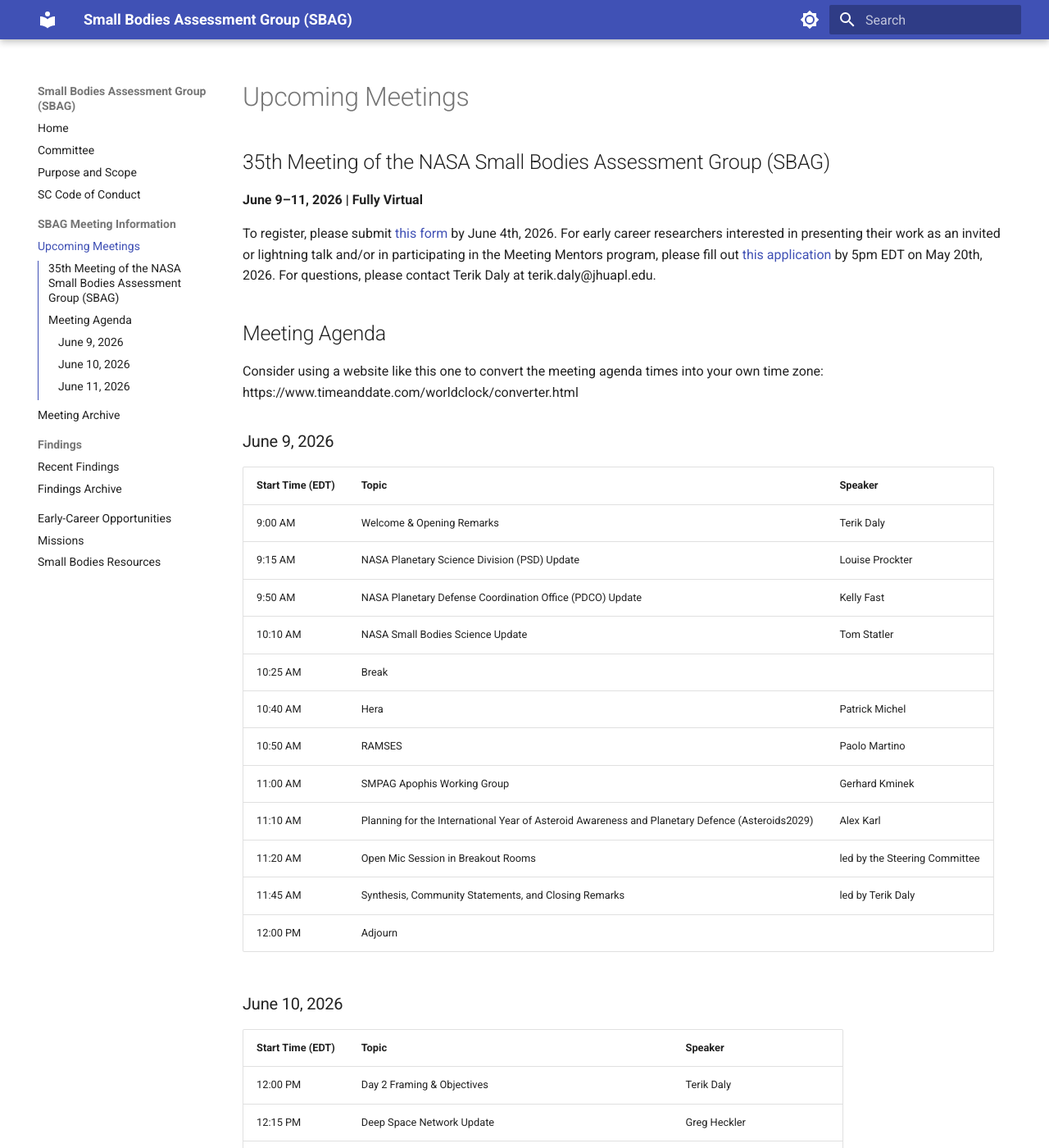
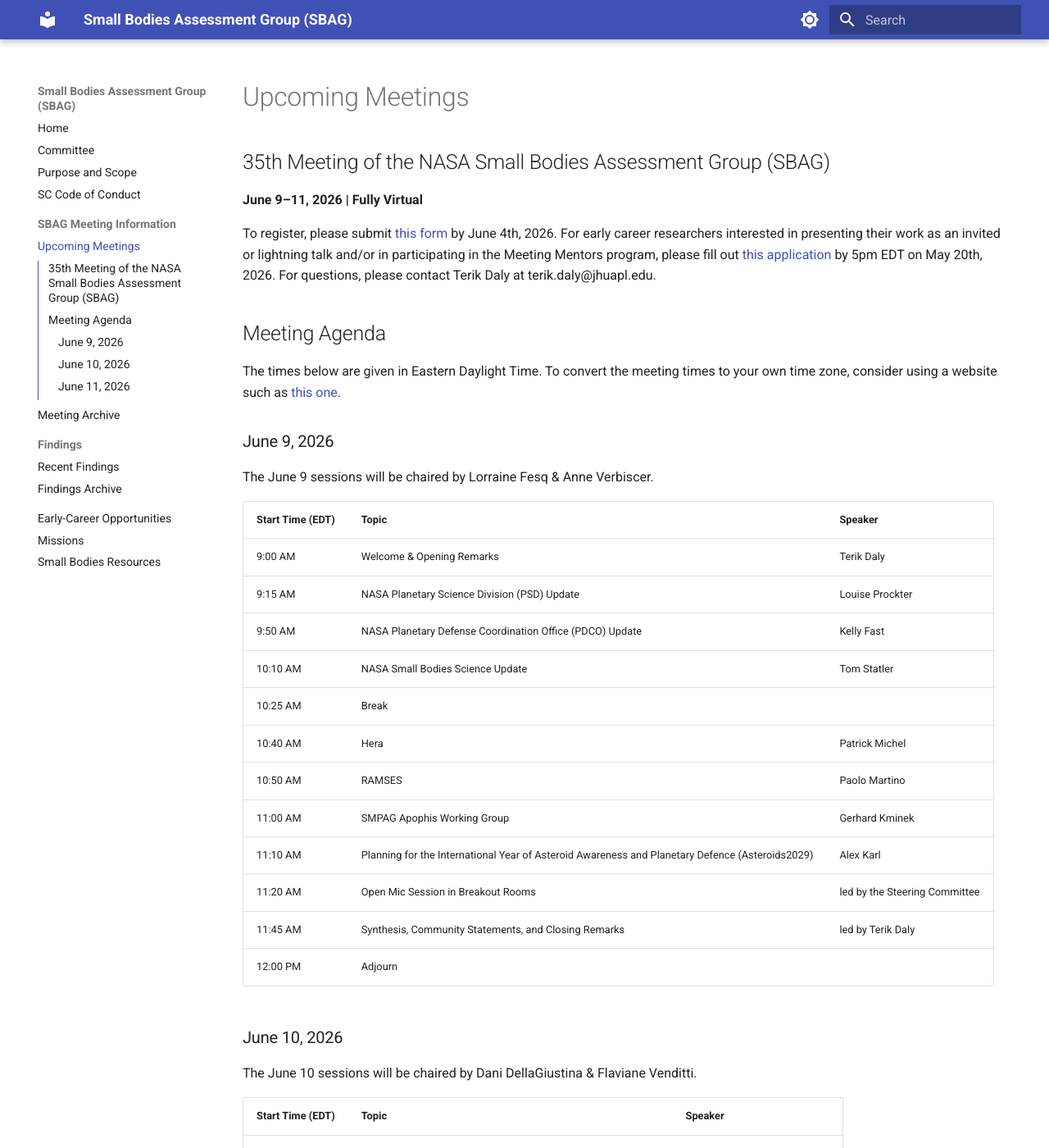
Before and after one commit to SmallBodiesAssessmentGroup/SBAG-Website, an MkDocs documentation site: the page built from docs/meetings/index.md, in a window 1280 px wide and 1400 px high. Shown: the whole window at 82% size. Built offline with MkDocs 1.6.1 and Material for MkDocs 9.7.7, drawn with Linux system fonts in a browser that asks for light colours; some of the changed text lies outside the part shown.

Commit message:
Update session chairs for SBAG35
Updated session chairs and a bit of wordsmithing.

```diff
--- a/docs/meetings/index.md
+++ b/docs/meetings/index.md
@@ -9,10 +9,11 @@
 
 ## Meeting Agenda
 
-Consider using a website like this one to convert the meeting agenda times into your own time zone: https://www.timeanddate.com/worldclock/converter.html
+The times below are given in Eastern Daylight Time. To convert the meeting times to your own time zone, consider using a website such as [this one](https://www.timeanddate.com/worldclock/converter.html).
 
 
 ### June 9, 2026
+The June 9 sessions will be chaired by Lorraine Fesq & Anne Verbiscer.
 
 | Start Time (EDT) | Topic | Speaker |
 |------------------|-------|----------|
@@ -32,6 +33,7 @@
 
 
 ### June 10, 2026
+The June 10 sessions will be chaired by Dani DellaGiustina & Flaviane Venditti.
 
 | Start Time (EDT) | Topic | Speaker |
 |------------------|-------|----------|
@@ -55,6 +57,8 @@
 
 
 ### June 11, 2026
+The June 11 sessions will be chaired by Day 3 = Davide Farnocchia & Motoo Ito.
+
 | Start Time (EDT) | Topic | Speaker |
 |------------------|-------|----------|
 | 3:00 PM | Day 3 Framing & Objectives | Terik Daly |
```
